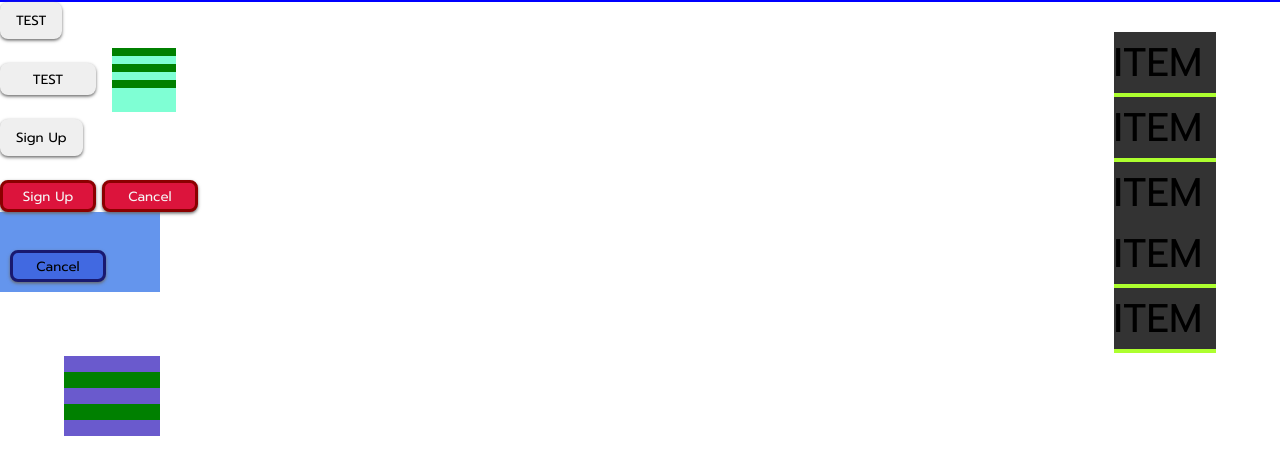
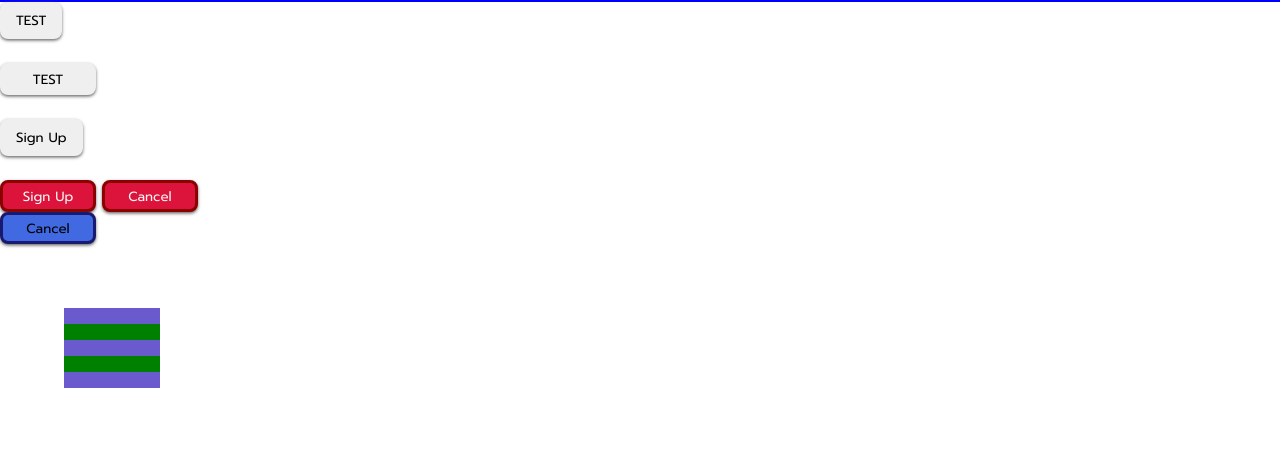
Before and after one commit to spyro254/myWebsite, a plain HTML site: page index.html in a window 1280 px wide. Drawn offline with Linux system fonts and the light colour scheme.

Commit message:
excess code deleted - some html may still need tidying

```diff
--- a/index.html
+++ b/index.html
@@ -25,24 +25,8 @@
             <div class="testbox">
             <button class="btn btn-fixed-width btn-one">Cancel</button>
             </div>
-            <div class="test-menu" id="test-burger">
-               <div class="burger-top" id="burger-lines"></div>
-               <div class="burger-item"></div>
-           </div>
         </div>
-        <div class="test1">
-            <ul class="test2">
-                <li class="test3"><div class="xline"></div>Item<div class="line"></div></li>
-                <li class="test3"><div class="xline"></div>Item<div class="line"></div></li>
-                <li class="test3"><div class="xline"></div>Item ITEM<div class="line"></div></li>
-                <li class="test3"><div class="xline"></div>Item<div class="line"></div></li>
-<!--
-                <li class="test3">Item<div class="line"></div></li>
-                <li class="test3">Item</li>
-                <li class="test3">Item</li>
--->
-            </ul>
-        </div>
+
     </div>
     <div class="burger-container" id="burgerContainer">
         <div class="burger-line" id="burgerLine"></div>
--- a/styles.css
+++ b/styles.css
@@ -77,128 +77,6 @@ body {
     border: 0.2rem solid var(--c-accent-b);
 }
 
-.testbox {
-    height: 80px;
-    width: 160px;
-    background-color: cornflowerblue;
-    display: flex;
-    align-items: flex-end;
-    padding: 10px;
-}
-
-.test-menu {
-    position: fixed;
-    width: 4rem;
-    height: 4rem;
-    top: 3rem;
-    left: 7rem;
-    background-color: aquamarine;
-/*    background-color: teal;*/
-}
-
-.test1 {
-    width: 8vw;
-    background-color: rgba(0,0,0,0.8);
-    position: fixed;
-    display: flex;
-    top: 2rem;
-    right: 4rem;
-}
-.test2 {
-    list-style: none;
-    font-size: 2.5rem;
-    margin: 0;
-    padding: 0;
-}
-.test3 {
-    cursor: pointer;
-    text-transform: uppercase;
-    display: flex;
-    flex-direction: column;
-    transition: ease-in-out 300ms;
-}
-.test3:hover {
-    color: white;
-    font-size: 3rem;
-    transition: ease-in-out 600ms;
-}
-.test3:hover .line{
-    transform: scaleY(5);
-}
-
-.burger-top--open, .burger-mid--open, .burger-bot--open {
-
-    transform: rotate(-45deg) translate(-0.5rem, 1rem);
-    transition: transform 500ms linear;
-}
-
-.burger-top, .burger-mid, .burger-bot {
-    background-color: green;;
-    height: 0.5rem;
-    position: relative;
-    width: 100%;
-    cursor: pointer;
-}
-
-.burger-top::after, .burger-top::before {
-    content: "";
-    position: absolute;
-    top: 1rem;
-    height: 0.5rem;
-    width: 100%;
-    background-color: green;
-}
-
-.burger-top::before {
-    top: 2rem;
-}
-
-.burger--open {
-    transform: rotate(-30deg);
-    transition: transform 150ms linear;
-}
-
-.burger--open::before {
-    transform: translate(-2rem);
-    transition: transform 100ms ease-in-out 50ms;
-}
-
-.burger--open::after {
-    transform: translate(-1rem) scale(2);
-    transition: transform 100ms ease-in-out 50ms;
-}
-
-.burger--open, .burger--open::after, .burger--open::before {
-}
-
-@keyframes group {
-    100%
-}
-
-.burger-item {
-    width:
-}
-
-.burger-mid {
-/*    width: 80%;*/
-    transform: translate(0, 0.5rem);
-}
-
-.burger-bot {
-
-    transform: translate(0, 1rem);
-/*    width: 60%;*/
-}
-
-.line{
-    background-color: greenyellow;
-    height: 0.25rem;
-    width: 100%;
-/*    margin: 4% 1%;*/
-    transition: inherit;
-/*    border: 1px solid green;*/
-/*    align-content: stretch;*/
-}
 
 .burger-container {
     cursor: pointer;
```
